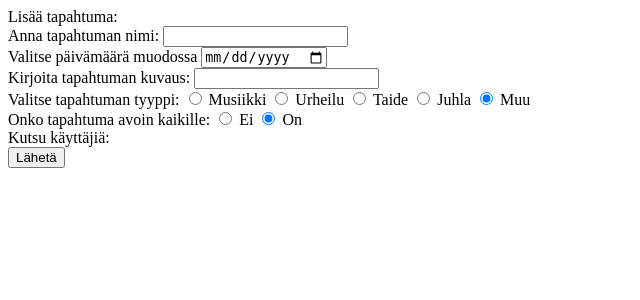
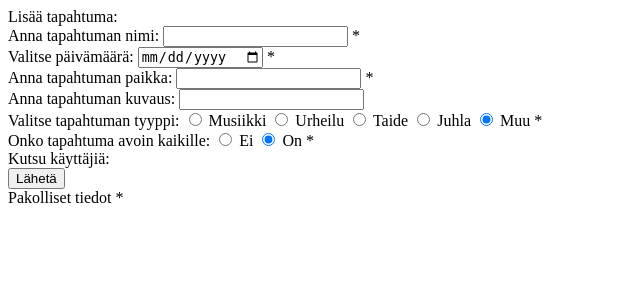
Before and after one commit to hhautajarvi/eventcalendar, a Flask app: template templates/event.html in a window 1280 px wide. Shown: the top 300 px of the page, without its empty margins (0-640 px from the left). Run offline with Flask 2, Linux system fonts and the light colour scheme; the template is opened without the code that fills it, so the values that code supplies are empty.

Commit message:
added location to events

```diff
--- a/routes.py
+++ b/routes.py
@@ -74,6 +74,9 @@ def event():
         if len(name) > 30 or len(name) < 1:
             return render_template("error.html", message="Anna nimi 1-30 merkin pituisena")
         eventdate = request.form["date"]
+        location = request.form["location"]
+        if len(location) > 100 or len(location) < 1:
+            return render_template("error.html", message="Anna paikka 1-100 merkin pituisena")
         description = request.form["description"]
         if len(description) > 200:
             return render_template("error.html", message="Anna enintään 200 merkin kuvaus")
@@ -81,7 +84,7 @@ def event():
         open = int(request.form["open"])
         user_id = session["user_id"]
         participant_list = request.form.getlist("invites")
-        event_id = events.add_event(name, eventdate, description, type, open, user_id)
+        event_id = events.add_event(name, eventdate, description, type, open, user_id, location)
         if event_id != -1:
             participants.add_participants(participant_list, event_id)
             return redirect("/")
--- a/schema.sql
+++ b/schema.sql
@@ -11,7 +11,8 @@ CREATE TABLE events (
     type INT,
     open INT,
     user_id INT REFERENCES users,
-    visible INT
+    visible INT,
+    location TEXT
 );
 CREATE TABLE participants (
     ID SERIAL PRIMARY KEY,
--- a/templates/event.html
+++ b/templates/event.html
@@ -3,12 +3,15 @@
 Lisää tapahtuma:
 <form action="/event" method="POST">
     Anna tapahtuman nimi:
-    <input type="text" name="name">
+    <input type="text" name="name"> *
     <br>
-    Valitse päivämäärä muodossa
-    <input type="date" name="date" min="{{ today }}">
+    Valitse päivämäärä:
+    <input type="date" name="date" min="{{ today }}"> *
     <br>
-    Kirjoita tapahtuman kuvaus:
+    Anna tapahtuman paikka:
+    <input type="text" name="location"> *
+    <br>
+    Anna tapahtuman kuvaus:
     <input type="text" name="description">
     <br>
     Valitse tapahtuman tyyppi:
@@ -16,11 +19,11 @@ Lisää tapahtuma:
     <input type="radio" name="type" value=2> Urheilu
     <input type="radio" name="type" value=3> Taide
     <input type="radio" name="type" value=4> Juhla
-    <input type="radio" name="type" value=5 checked> Muu
+    <input type="radio" name="type" value=5 checked> Muu *
     <br>
     Onko tapahtuma avoin kaikille:
     <input type="radio" name="open" value=0> Ei
-    <input type="radio" name="open" value=1 checked> On
+    <input type="radio" name="open" value=1 checked> On *
     <br>
     Kutsu käyttäjiä:
     <br>
@@ -30,4 +33,5 @@ Lisää tapahtuma:
     <input type="submit" value="Lähetä">
     <input type="hidden" name="csrf_token" value="{{ session.csrf_token }}">
     <br>
+Pakolliset tiedot *
 </form>
--- a/templates/eventinfo.html
+++ b/templates/eventinfo.html
@@ -3,6 +3,8 @@
 Tapahtuma: {{ info[0] }}
 <br>
 Päivämäärä: {{ info[1] }}
+<br>
+Paikka: {{ info[7] }}
 <br>
 Kuvaus: {{ info[2] }}
 <br>
--- a/templates/index.html
+++ b/templates/index.html
@@ -4,7 +4,7 @@
 {% if session.name %}
 <h2>Tervetuloa {{ session.name }}! <a href="/logout"> Kirjaudu ulos</a></h2>
 <br>
-<h3>Tee uusi tapahtuma <a href="/event">tästä</a></h3>
+<h3><a href="/event">Tee uusi tapahtuma</a></h3>
 <br>
 <a href="/pastevents">Menneet tapahtumat</a>
 <br><br>
```
Also changed, not shown: events.py (+5 -5 lines), README.md.
